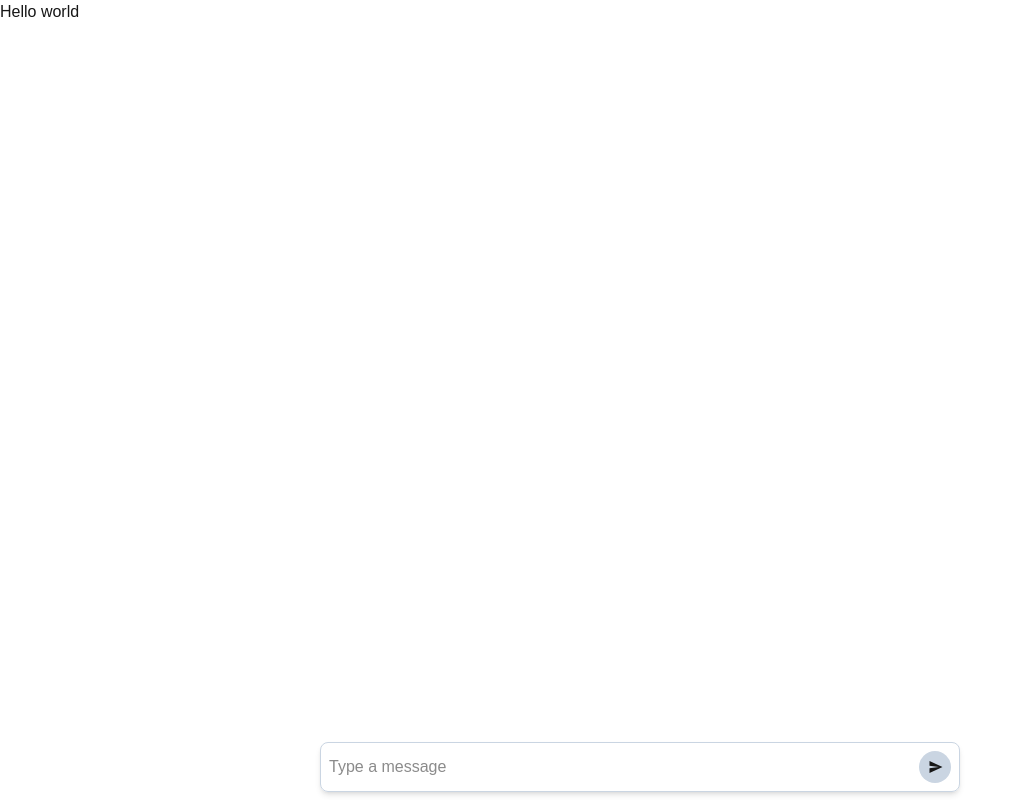
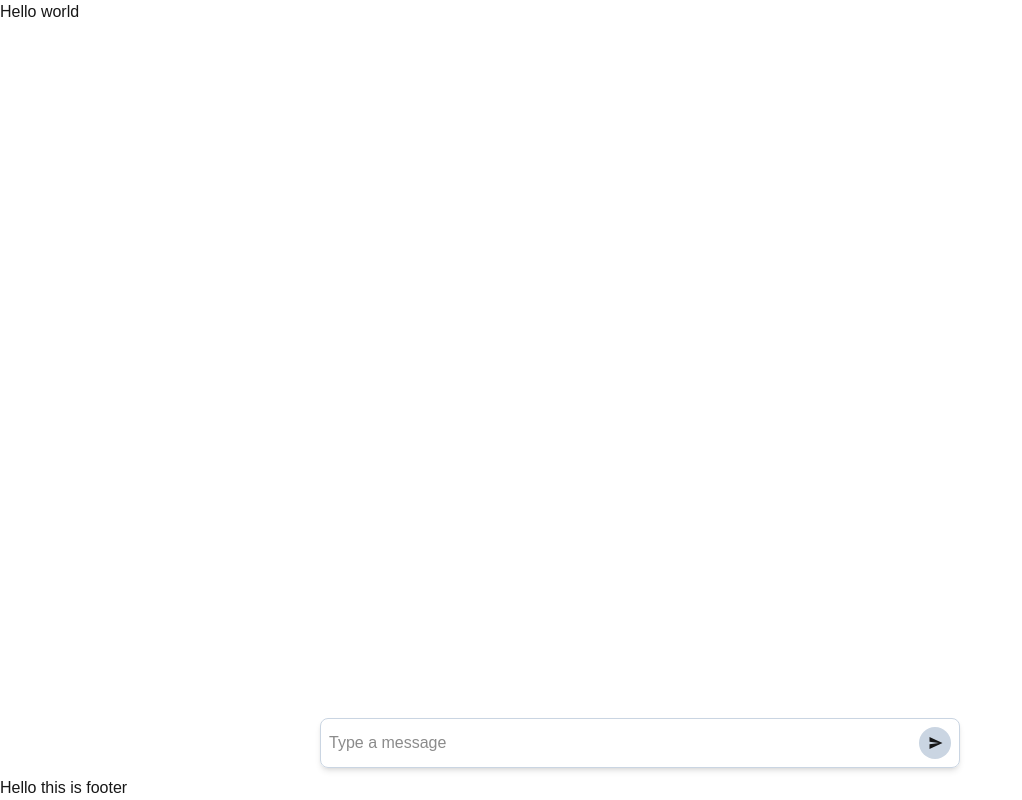
Before and after one commit to Diptabose/chat-components, a Next.js app: page / in a window 1280 px wide. Shown: the whole page, without its empty margins (0-1022 px from the left). Built offline with nearby package versions, Linux system fonts and the light colour scheme.

Commit message:
Added footer

```diff
--- a/src/app/page.tsx
+++ b/src/app/page.tsx
@@ -1,5 +1,6 @@
 "use client";
 import ChatBody from "@/core/components/chat/body/ChatBody";
+import ChatFooter from "@/core/components/chat/footer/ChatFooter";
 import ChatHeader from "@/core/components/chat/header/ChatHeader";
 import { ChatInput } from "@/core/components/input/BaseInput";
 import MarkdownMessage from "@/core/components/message/base/markdown/MarkdownMessage";
@@ -48,6 +49,9 @@ export default function Home() {
             await getServerResponse();
           }}
         />
+        <ChatFooter>
+          <div>Hello this is footer</div>
+        </ChatFooter>
       </ChatBody>
     </div>
   );
--- /dev/null
+++ b/src/core/components/chat/footer/ChatFooter.tsx
@@ -0,0 +1,9 @@
+import React, { HTMLAttributes } from "react";
+
+interface ChatFooterProps extends HTMLAttributes<HTMLDivElement> {}
+
+const ChatFooter = ({ children, ...props }: ChatFooterProps) => {
+  return <div {...props}>{children}</div>;
+};
+
+export default ChatFooter;
--- a/src/core/components/chat/header/ChatHeader.tsx
+++ b/src/core/components/chat/header/ChatHeader.tsx
@@ -1,7 +1,9 @@
-import React, { PropsWithChildren } from "react";
+import React, { HTMLAttributes } from "react";
 
-const ChatHeader = (props: PropsWithChildren) => {
-  return <div>{props.children}</div>;
+interface ChatHeaderProps extends HTMLAttributes<HTMLDivElement> {}
+
+const ChatHeader = ({ children, ...props }: ChatHeaderProps) => {
+  return <div {...props}>{children}</div>;
 };
 
 export default ChatHeader;
--- a/src/core/components/message/base/markdown/Codeblock.tsx
+++ b/src/core/components/message/base/markdown/Codeblock.tsx
@@ -18,7 +18,6 @@ export const CodeBlock: FC<Props> = memo(({ language, value }) => {
 
     navigator.clipboard.writeText(value).then(() => {
       setIsCopied(true);
-
       setTimeout(() => {
         setIsCopied(false);
       }, 2000);
@@ -44,7 +43,7 @@ export const CodeBlock: FC<Props> = memo(({ language, value }) => {
       <SyntaxHighlighter
         language={language}
         style={oneDark}
-        customStyle={{ margin: 0, borderRadius:"0px" }}
+        customStyle={{ margin: 0, borderRadius: "0px" }}
       >
         {value}
       </SyntaxHighlighter>
--- a/src/core/components/message/base/markdown/MarkdownMessage.tsx
+++ b/src/core/components/message/base/markdown/MarkdownMessage.tsx
@@ -1,11 +1,9 @@
-import React, { useState } from "react";
+import React from "react";
 import ReactMarkdown from "react-markdown";
 import remarkGfm from "remark-gfm";
 import remarkMath from "remark-math";
 import rehypeKatex from "rehype-katex";
 import "katex/dist/katex.min.css";
-import { Prism as SyntaxHighlighter } from "react-syntax-highlighter";
-import { oneDark } from "react-syntax-highlighter/dist/cjs/styles/prism";
 import { CodeBlock } from "./Codeblock";
 
 export interface MarkdownMesssageProps {
@@ -13,14 +11,6 @@ export interface MarkdownMesssageProps {
 }
 
 const MarkdownMessage = ({ content }: MarkdownMesssageProps) => {
-  const [copied, setCopied] = useState<string | null>(null);
-
-  const copyToClipboard = (code: string, id: string) => {
-    navigator.clipboard.writeText(code);
-    setCopied(id);
-    setTimeout(() => setCopied(null), 2000);
-  };
-
   return (
     <ReactMarkdown
       remarkPlugins={[remarkGfm, remarkMath]}
```
